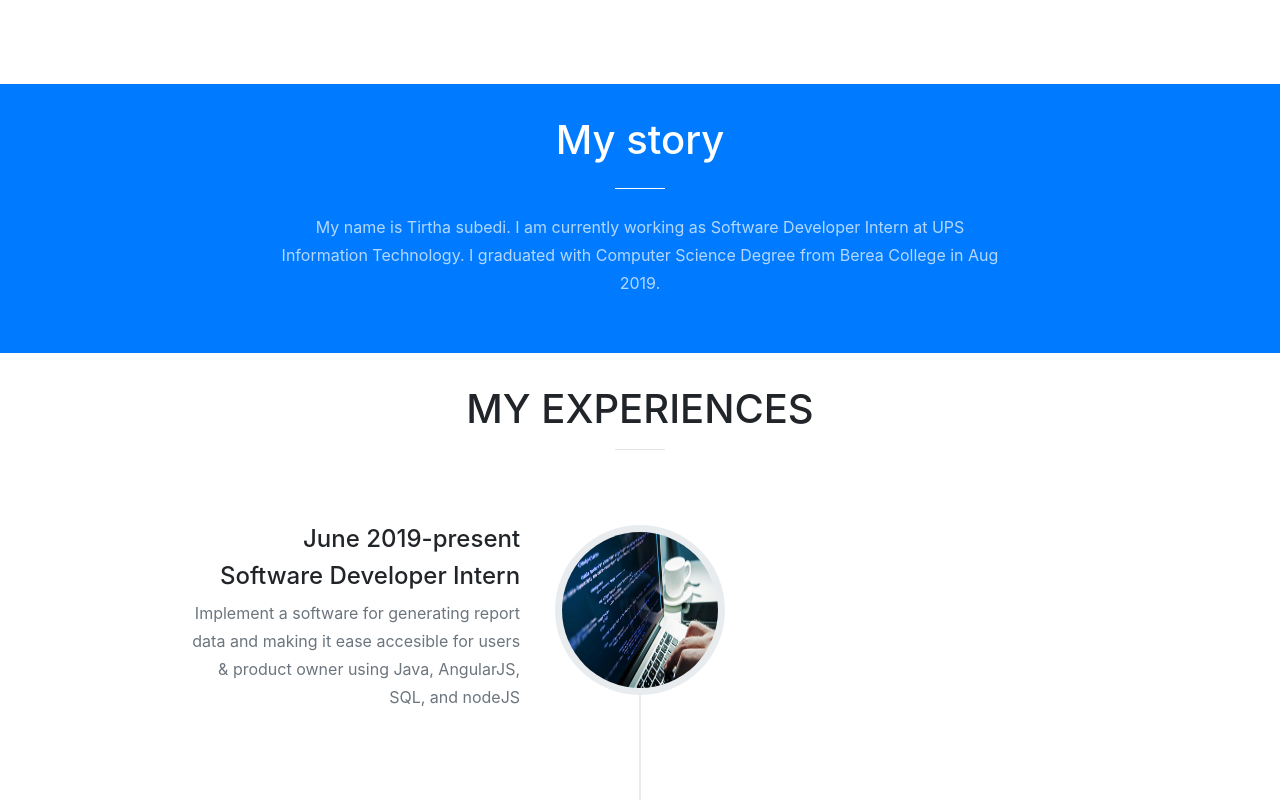
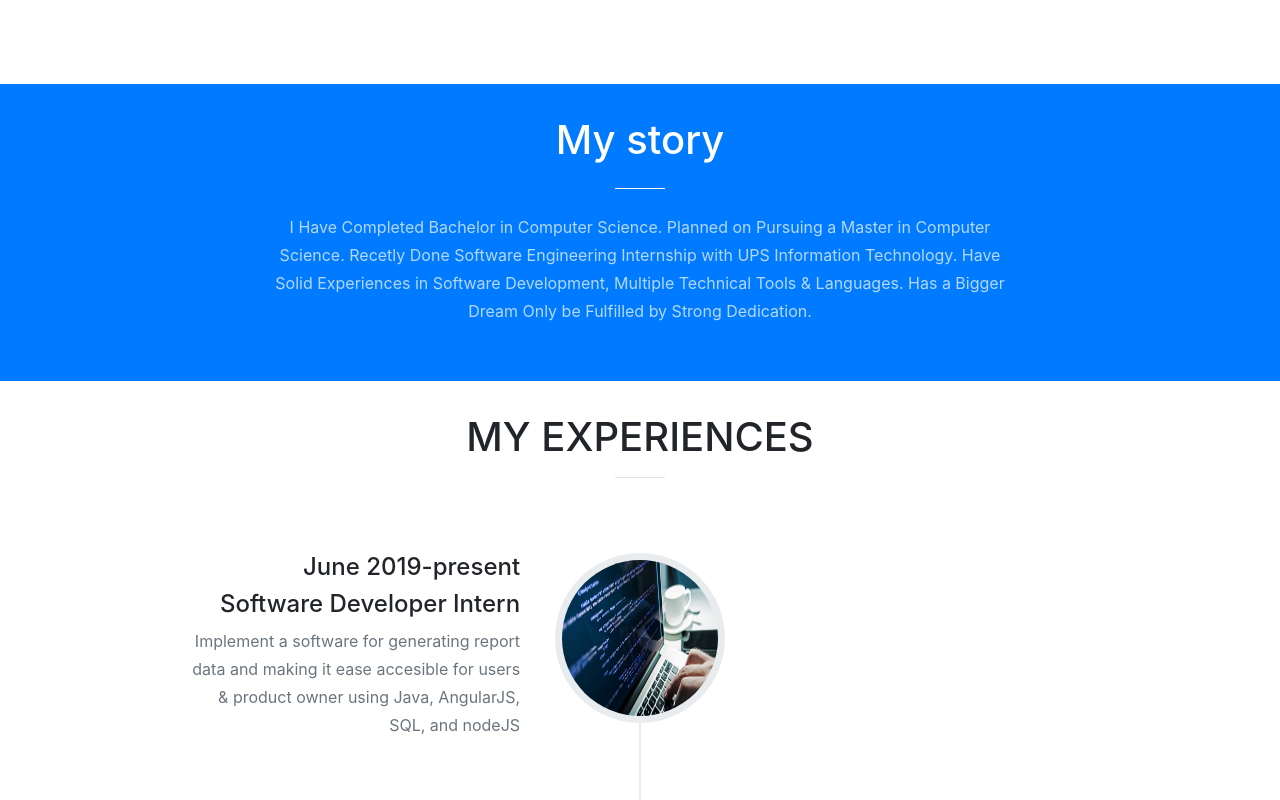
Before and after one commit to tirthasubedi/tirthasubedi.github.io, a website with bundled scripts: page index.html in a window 1280 px wide. Shown: the part 716-1516 px from the top of the page. Built offline with nearby package versions, Linux system fonts and the light colour scheme; files whose address does not match are found by name.

Commit message:
Updated Portfolio

```diff
--- a/index.html
+++ b/index.html
@@ -49,7 +49,7 @@
               <a class="nav-link js-scroll-trigger" href="#about">About Me</a>
             </li>
             <li class="nav-item">
-              <a class="nav-link js-scroll-trigger" href="ResumeOfficial2.pdf">Resume</a>
+              <a class="nav-link js-scroll-trigger" href="ResumeOfficial.pdf">My Resume</a>
             </li>
             <li class="nav-item">
               <a class="nav-link js-scroll-trigger" href="#portfolio">Portfolio</a>
@@ -74,7 +74,7 @@
           <div class="col-lg-8 mx-auto">
             <img src="img/myself.jpg" style=" width: 210px;border-radius: 30%; margin-bottom: 18px"</div>
 
-            <p class="text-faded " style="color: white; font-weight: bold; margin-bottom: -15px"> Student - Developer - Dreamer!</p>
+            <p class="text-faded " style="color: white; font-weight: bold; margin-bottom: -15px"> Student - Developer - Entrepreneur!</p>
              <hr>
             <!-- <a class="btn btn-primary btn-xl js-scroll-trigger" href="#about">Learn More</a> -->
 
@@ -96,7 +96,12 @@
           <div class="col-lg-8 mx-auto text-center">
             <h2 class="section-heading text-white">My story</h2>
               <hr class="light my-4">
-                <p class="text-faded mb-4" >My name is Tirtha subedi. I am currently working as Software Developer Intern at UPS Information Technology. I graduated with Computer Science Degree from Berea College in Aug 2019. </p>
+                <p class="text-faded mb-4"> I Have Completed Bachelor in
+                  Computer Science. Planned on Pursuing a Master in Computer
+                  Science. Recetly Done Software Engineering Internship with UPS
+                  Information Technology. Have Solid Experiences in Software Development,
+                  Multiple Technical Tools & Languages. Has a Bigger Dream Only be Fulfilled
+                  by Strong Dedication. </p>
 
     </section>
 
```
Also changed, not shown: 2 other files.
